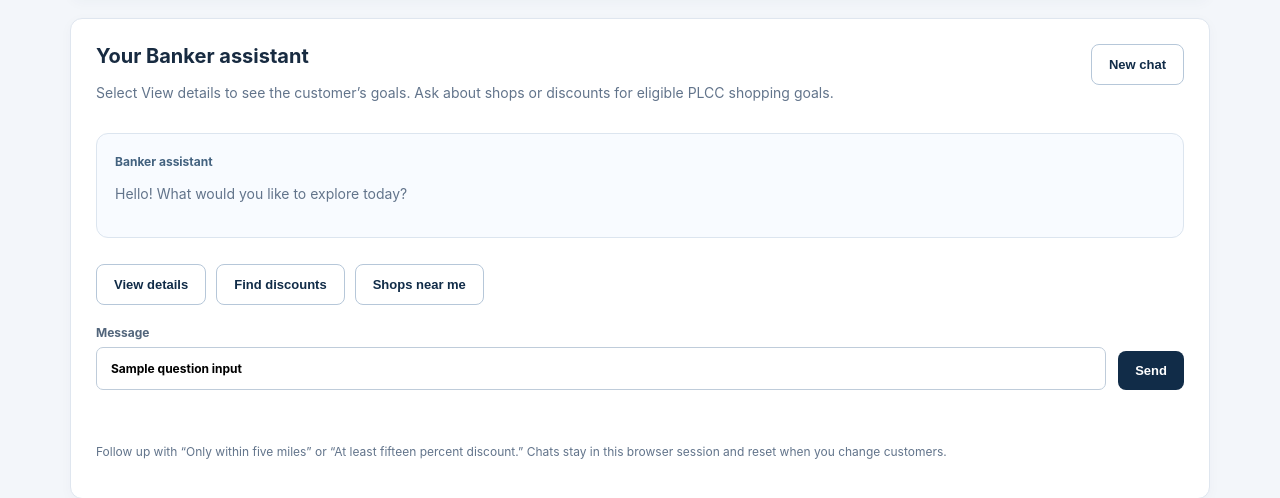
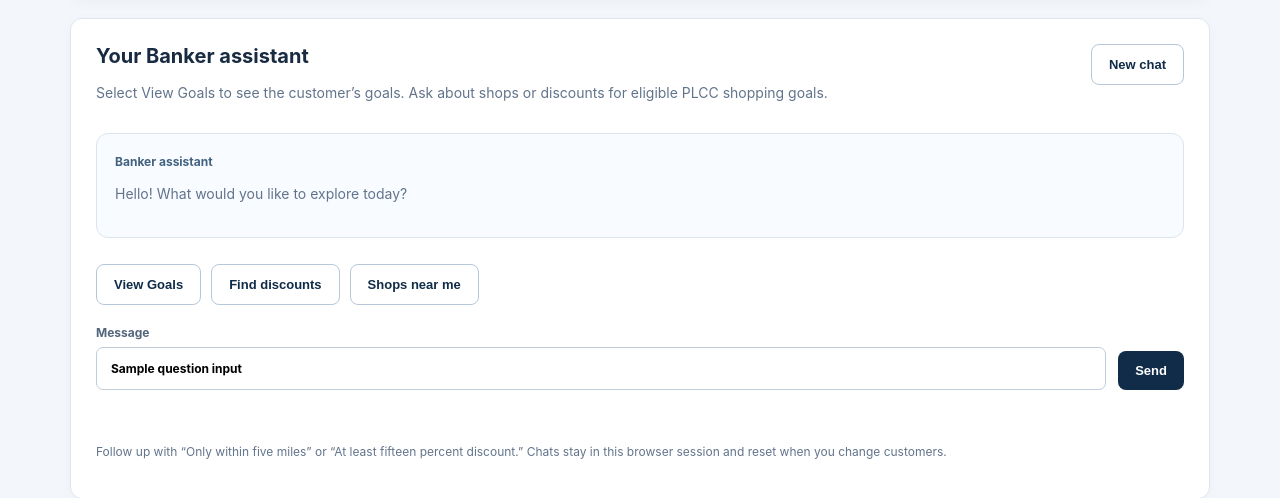
Before and after one commit to srikuGit/lifesync-java-plcc-natural-language-graph, a Spring app: template src/main/resources/templates/experience.html in a window 1280 px wide. Shown: the part 669-1167 px from the top of the page. Run offline with Thymeleaf, Linux system fonts and the light colour scheme; the template is opened without the code that fills it: most values are stand-ins (such as "Sample title", 1, 10 or a date in 2020); data that the repository does not hold is empty; some of the project's set-up classes (security, data sources, template engines, error pages and the like) are left out, and stand-ins take their place.

Commit message:
Updated to goals

```diff
--- a/src/main/java/com/lifesync/poc/conversation/ConversationPlanner.java
+++ b/src/main/java/com/lifesync/poc/conversation/ConversationPlanner.java
@@ -58,7 +58,7 @@ public class ConversationPlanner {
         if(data.length()>30000)throw new IllegalArgumentException("INPUT_TOO_LARGE");
         String prompt="""
             You are a conversational assistant for a fictional customer goal graph. Select ONE bounded Java action.
-            GOALS: list goals, including all products. "Show my goals" and "View details" must select every supplied goal ID.
+            GOALS: list goals, including all products. "Show my goals" and "View Goals" must select every supplied goal ID.
             MERCHANTS: find nearby shops for PLCC shopping goals. OFFERS: find shopping discounts/offers for PLCC goals.
             "Where can I buy furniture?" asks for MERCHANTS, using PLCC goals about furniture or home furnishings.
             Questions about where to buy something ask for stores or offers, not a list of goals.
--- a/src/main/java/com/lifesync/poc/conversation/ConversationService.java
+++ b/src/main/java/com/lifesync/poc/conversation/ConversationService.java
@@ -34,7 +34,7 @@ public class ConversationService {
                 state.goals.goals().stream().filter(g->action.equals("GOALS")||"PLCC".equals(g.productId()))
                     .map(CustomerSubgraph.Goal::goalId).toList(),false,null,null,"DISTANCE",action.equals("OFFERS"),null,"");
             if(plan.action().equals("HELP"))return save(state,question,new ConversationState.Reply(
-                "I can list your goals, find nearby PLCC shops and compare available shopping discounts. Try ‘View details’ or ‘Show shops near me’.","ASSISTANT_HELP",null,false,false,toolCalls));
+                "I can list your goals, find nearby PLCC shops and compare available shopping discounts. Try ‘View Goals’ or ‘Show shops near me’.","ASSISTANT_HELP",null,false,false,toolCalls));
             if(plan.action().equals("EXPLAIN")) {
                 if(state.lastResult==null)return save(state,question,new ConversationState.Reply("Ask for shops or discounts first, then I can explain the displayed matches.","GRAPH",null,false,false,toolCalls));
                 if(restricted(state.lastResult))return save(state,question,new ConversationState.Reply("PLCC merchant details are not displayed for this account.","ACCOUNT_RESTRICTED",state.lastResult,true,true,toolCalls));
--- a/src/main/resources/templates/experience.html
+++ b/src/main/resources/templates/experience.html
@@ -24,11 +24,11 @@
 <p th:if="${profile.plccHolder()}"><a class="profile-email-link" th:href="@{/experience/{customer}/email(customer=${profile.customerId})}">View email with goals</a></p>
 </section>
 <section id="conversation" class="panel pad"><div class="chat-heading"><div><h2>Your Banker assistant</h2>
-<p>Select View details to see the customer’s goals. Ask about shops or discounts for eligible PLCC shopping goals.</p></div>
+<p>Select View Goals to see the customer’s goals. Ask about shops or discounts for eligible PLCC shopping goals.</p></div>
 <button id="reset-chat" class="btn secondary" type="button">New chat</button></div>
 <div id="chat-messages" class="chat-messages" role="log" aria-live="polite" aria-relevant="additions">
 <div th:replace="~{fragments/conversation :: history(${messages})}"></div></div>
-<div class="chips chat-examples"><button type="button" class="btn secondary chat-example" data-action="GOALS" data-question="View details">View details</button>
+<div class="chips chat-examples"><button type="button" class="btn secondary chat-example" data-action="GOALS" data-question="View Goals">View Goals</button>
 <button type="button" class="btn secondary chat-example" data-action="OFFERS" data-question="Where can I get shopping discounts?">Find discounts</button>
 <button type="button" class="btn secondary chat-example" data-action="MERCHANTS" data-question="Show shops near me">Shops near me</button></div>
 <form id="chat-form" class="searchform" th:data-chat-url="@{/experience/chat}" th:data-reset-url="@{/experience/reset}" th:attr="data-customer=${profile.customerId},data-conversation=${conversation.id()},data-token=${chatToken}">
```
Also changed, not shown: 1 other file.
